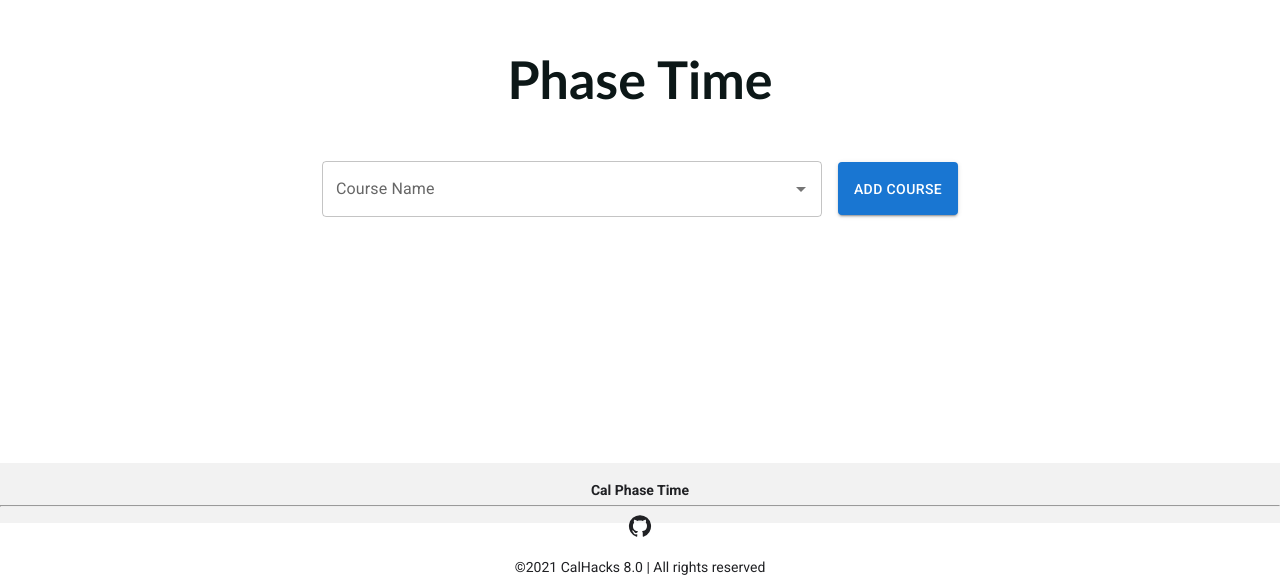
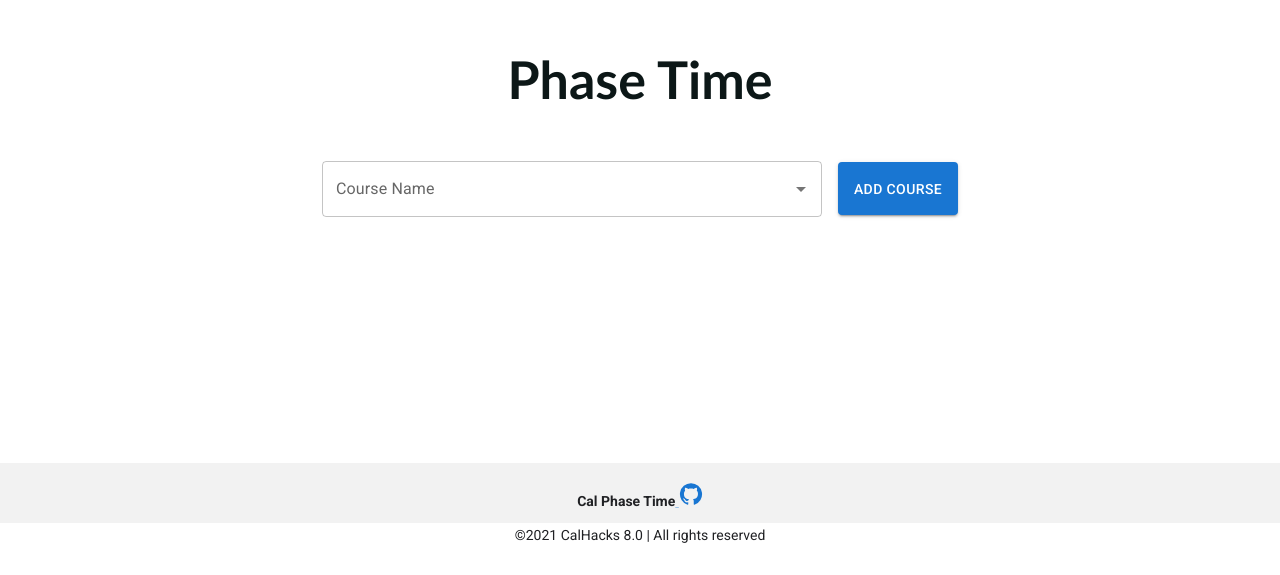
Before and after one commit to Frederic-Chopin/Cal-Hacks, a React (Create React App) app in the folder frontend/phasetime/: page / in a window 1280 px wide. Shown: the part 277-852 px from the top of the page. After the commit the page ends 820 px from the top, so only its background shows below. Built offline with nearby package versions, Linux system fonts and the light colour scheme.

Commit message:
footer done

```diff
--- a/frontend/phasetime/src/Footer.js
+++ b/frontend/phasetime/src/Footer.js
@@ -1,20 +1,22 @@
 import React from "react";
 import "./Footer.css";
+import { Button } from '@mui/material';
 import GitHubIcon from '@mui/icons-material/GitHub';
+import Link from '@mui/material/Link';
 import { Grid } from "@mui/material";
 
 function Footer() {
   return (
     <div className="main-footer">
       <div className="1stLine">
-        <h4 align="center">Cal Phase Time <hr />
-        <Grid align="center" item xs={8}>
+        <h4 align="center">Cal Phase Time
+        <Link href="https://github.com/Frederic-Chopin/Cal-Hacks"> <GitHubIcon /> </Link>
+        {/* <a> <Button onclick = {() => {<Link href="https://github.com/Frederic-Chopin/Cal-Hacks"> <GitHubIcon /> </Link>}}>
             <GitHubIcon />
-        </Grid>
+            </Button>
+        </a> */}
         </h4>
-      </div>
-      <div className="2ndLine">
-        <p align="center" className="col-sm">
+        <p align="center" >
             &copy;{new Date().getFullYear()} CalHacks 8.0 | All rights reserved
         </p>
       </div>
```
